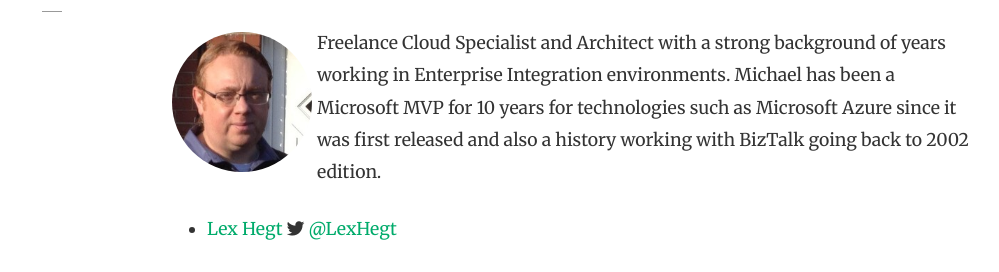
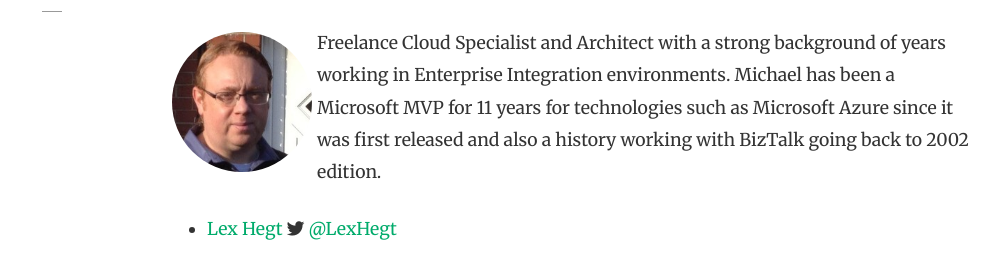
Before and after one commit to daveRendon/wikiazure-podcast, a Jekyll site: the page built from _posts/2019-12-10-episode-07-integration-user-group.md, in a window 1280 px wide and 900 px high, scrolled down 1398 px. Shown: the part 228-500 px from the top of the window, without its empty margins (118-1117 px from the left). Built offline with Jekyll 4.4.1, drawn with Linux system fonts in a browser that asks for light colours; nearby versions of some CDN libraries; comment, search, counter and statistics services are not loaded.

Commit message:
Update 2019-12-10-episode-07-integration-user-group.md

```diff
--- a/_posts/2019-12-10-episode-07-integration-user-group.md
+++ b/_posts/2019-12-10-episode-07-integration-user-group.md
@@ -41,7 +41,7 @@ Get visibility into your containers/Kubernetes using Azure Monitor: <a href="htt
 
 <img src="../assets/images/episode07/mike-stephenson.jpg" alt="Mike Stephenson" style="width:150px;border-radius: 50%;clear:both;float:left;padding: 5px;">
 
-<p>Freelance Cloud Specialist and Architect with a strong background of years working in Enterprise Integration environments. Michael has been a Microsoft MVP for 10 years for technologies such as Microsoft Azure since it was first released and also a history working with BizTalk going back to 2002 edition.</p>
+<p>Freelance Cloud Specialist and Architect with a strong background of years working in Enterprise Integration environments. Michael has been a Microsoft MVP for 11 years for technologies such as Microsoft Azure since it was first released and also a history working with BizTalk going back to 2002 edition.</p>
 
 
 + <a href="https://www.linkedin.com/in/lexhegt/" target="_blank">Lex Hegt</a> <i class="fab fa-twitter"></i>
```
